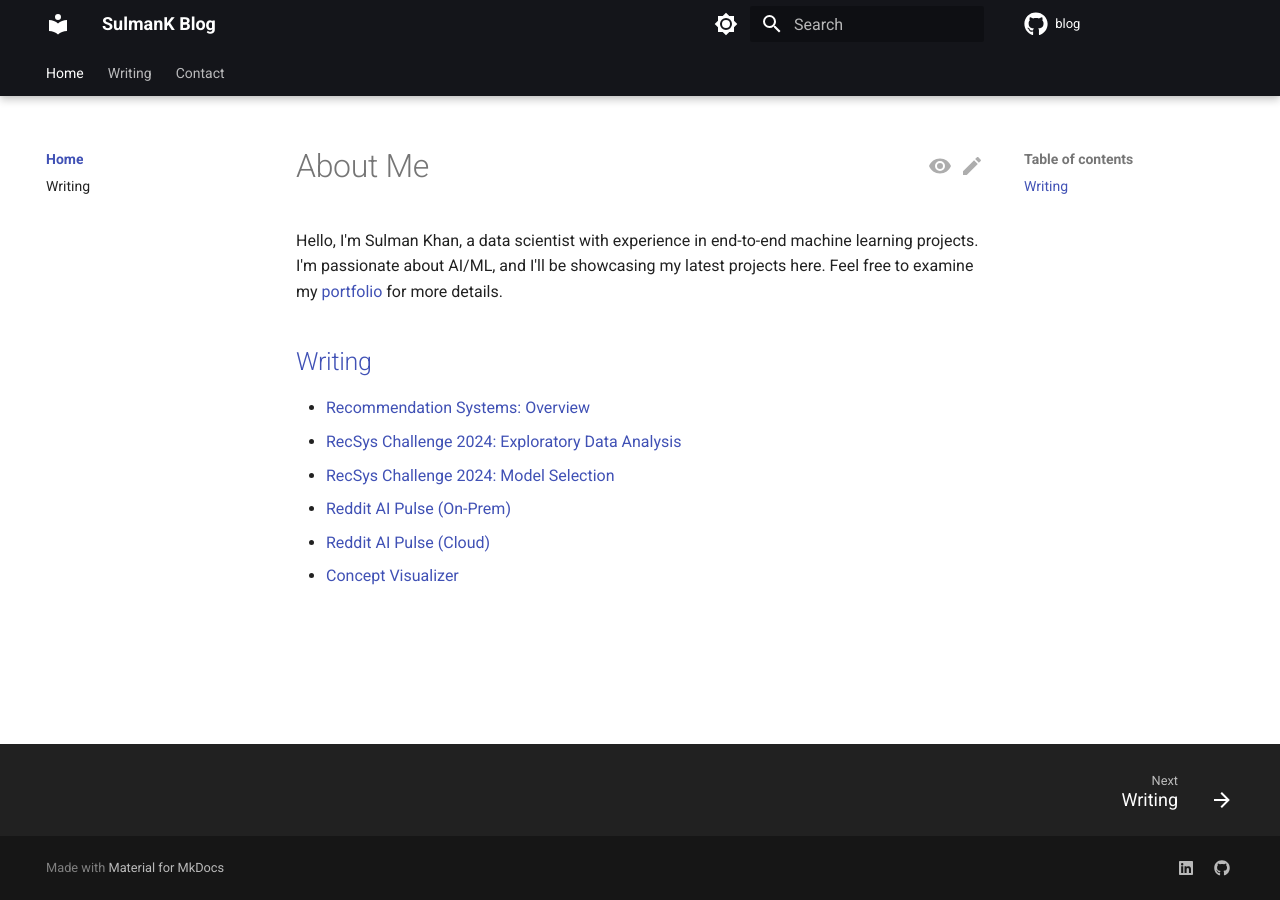
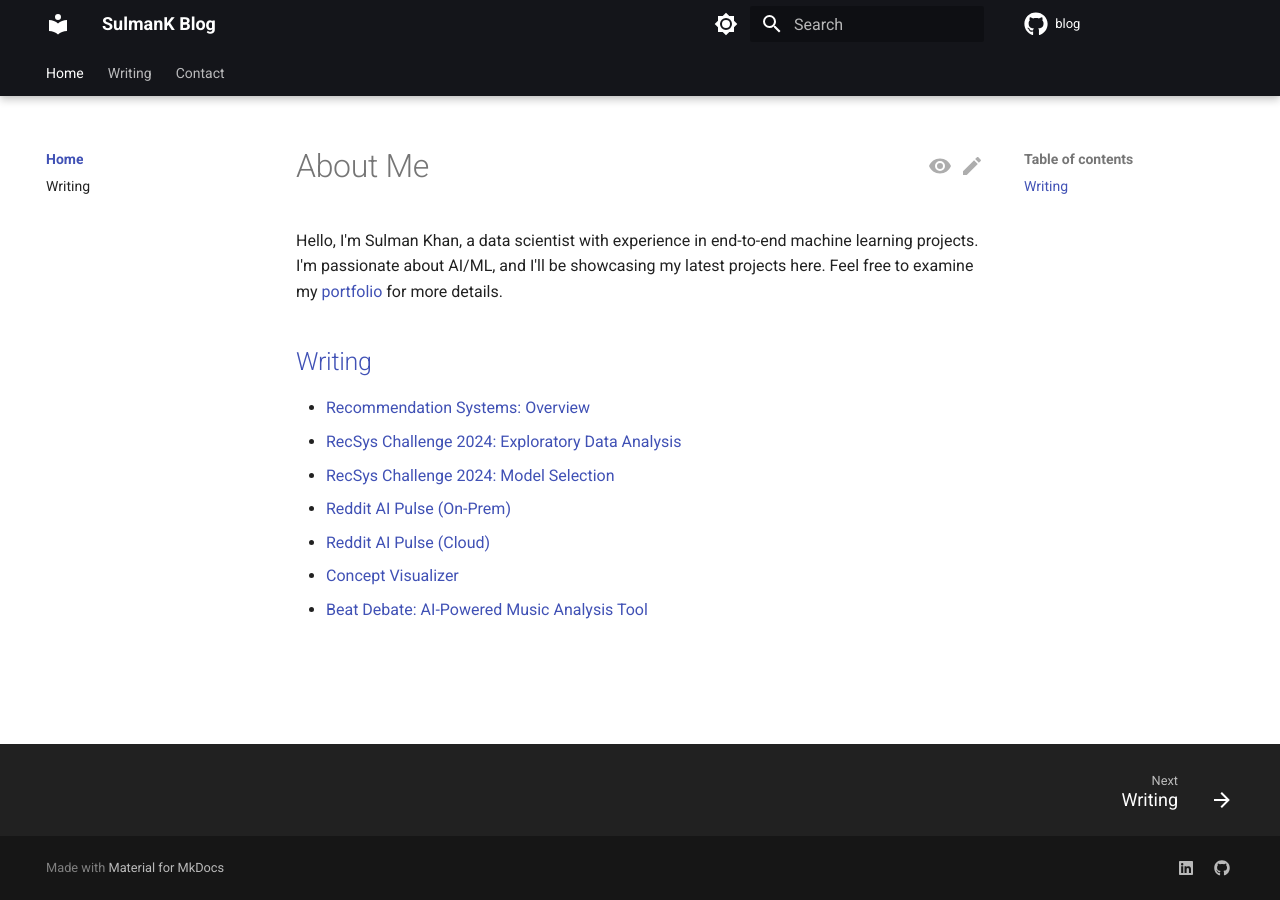
Before and after one commit to SulmanK/Blog, an MkDocs documentation site: the page built from docs/index.md, in a window 1280 px wide. Built offline with MkDocs 1.6.1 and Material for MkDocs 9.7.7, drawn with Linux system fonts in a browser that asks for light colours; comment, search, counter and statistics services are not loaded.

Commit message:
Update index.md to include "Beat Debate: AI-Powered Music Analysis Tool" entry

```diff
--- a/docs/index.md
+++ b/docs/index.md
@@ -7,4 +7,5 @@ Hello, I'm Sulman Khan, a data scientist with experience in end-to-end machine l
 - [RecSys Challenge 2024: Model Selection](./writing/posts/recsys_2024_modeling.md)
 - [Reddit AI Pulse (On-Prem)](./writing/posts/reddit_text_insight_sentiment_local.md)
 - [Reddit AI Pulse (Cloud)](./writing/posts/reddit_text_insight_sentiment_cloud.md)
-* [Concept Visualizer](./writing/posts/concept_visualizer.md)
+- [Concept Visualizer](./writing/posts/concept_visualizer.md)
+* [Beat Debate: AI-Powered Music Analysis Tool](./writing/posts/beatdebate.md)
```
